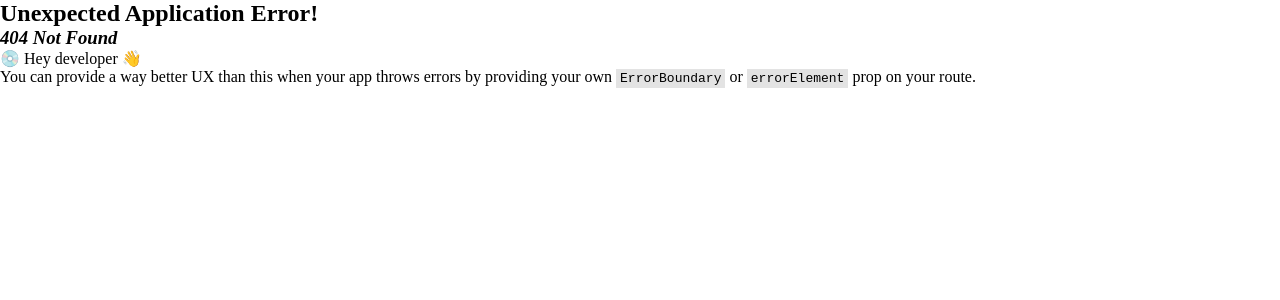
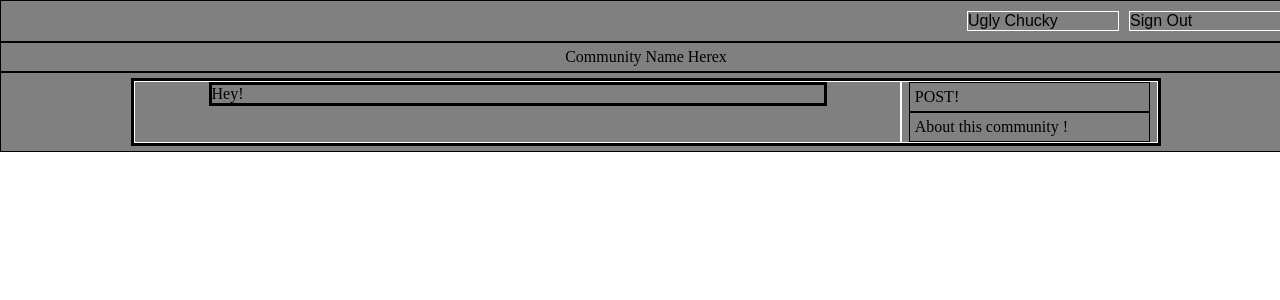
Before and after one commit to charlieum/MVP, a React (Create React App) app in the folder client/: page /submit in a window 1280 px wide. Before the commit this address had no page. Shown: the top 300 px of the page. Built offline with nearby package versions, Linux system fonts and the light colour scheme.

Commit message:
fixed css naming

```diff
--- a/client/src/App.js
+++ b/client/src/App.js
@@ -1,29 +1,47 @@
+import Navigation from './Navigation';
+import Header from './Header';
 import Body from './Body';
-import Info from './Info';
-import Root from './Root';
-import {
-  createBrowserRouter,
-  createRoutesFromElements,
-  Route,
-  RouterProvider,
-} from 'react-router-dom';
 
 function App() {
 
-  const router = createBrowserRouter(
-    createRoutesFromElements(
-      <Route path='/' element={<Root />}>
-        <Route index element={<Body />} />
-        <Route path='/info' element={<Info />} />
-      </Route>
-    )
-  )
-
   return (
     <>
-      <RouterProvider router={router}/>
+      <Navigation />
+      <Header />
+      <Body />
     </>
   );
 }
 
 export default App;
+
+
+// import Body from './Body';
+// import Info from './Info';
+// import Root from './Root';
+// import {
+//   createBrowserRouter,
+//   createRoutesFromElements,
+//   Route,
+//   RouterProvider,
+// } from 'react-router-dom';
+
+// function App() {
+
+//   const router = createBrowserRouter(
+//     createRoutesFromElements(
+//       <Route path='/' element={<Root />}>
+//         <Route index element={<Body />} />
+//         <Route path='/info' element={<Info />} />
+//       </Route>
+//     )
+//   )
+
+//   return (
+//     <>
+//       <RouterProvider router={router}/>
+//     </>
+//   );
+// }
+
+// export default App;
--- a/client/src/Body.js
+++ b/client/src/Body.js
@@ -1,30 +1,36 @@
-import Post from './Post';
+import Root from './Root';
 import Info from './Info';
-import axios from 'axios';
-import { useEffect, useState } from 'react';
-import { BodyAll, BodyContent, BodyMain, BodySide } from './Css.style';
+import Posts from './Posts';
+import Submit from './Submit';
+
+import {
+  createBrowserRouter,
+  createRoutesFromElements,
+  Route,
+  RouterProvider,
+} from 'react-router-dom';
+
+import {
+  BodyAll,
+  BodyContent,
+  BodySide
+} from './Css.style';
 
 function Body () {
-  const [allPosts, setAllPosts] = useState([]);
 
-  useEffect(() => {
-    axios.get('http://localhost:8080/posts')
-      .then((response) => {
-        setAllPosts(response.data);
-      })
-      .catch((error) => {
-        console.log('error');
-      })
-  }, []);
+  const router = createBrowserRouter(
+    createRoutesFromElements(
+      <Route path='/' element={<Root />}>
+        <Route index element={<Posts />} />
+        <Route path='/submit' element={<Submit />} />
+      </Route>
+    )
+  )
 
   return (
     <BodyAll>
       <BodyContent>
-        <BodyMain>
-          {allPosts.map((singlePost) => (
-            <Post singlePost={singlePost} />
-          ))}
-        </BodyMain>
+        <RouterProvider router={router}/>
         <BodySide>
           <Info />
         </BodySide>
@@ -34,3 +40,26 @@ function Body () {
 }
 
 export default Body;
+
+
+// import Info from './Info';
+// import Posts from './Posts';
+// import { BodyAll, BodyContent, BodyMain, BodySide } from './Css.style';
+
+// function Body () {
+
+//   return (
+//     <BodyAll>
+//       <BodyContent>
+//         <BodyMain>
+//           <Posts />
+//         </BodyMain>
+//         <BodySide>
+//           <Info />
+//         </BodySide>
+//       </BodyContent>
+//     </BodyAll>
+//   );
+// }
+
+// export default Body;
--- a/client/src/Css.style.js
+++ b/client/src/Css.style.js
@@ -49,7 +49,7 @@ export const BodyAll = styled.div`
 export const BodyContent = styled.div`
   display: flex;
   width: 80%;
-  border: 1px black solid;
+  border: 3px black solid;
 `
 
 export const BodyMain = styled.div`
@@ -70,7 +70,7 @@ export const BodySide = styled.div`
   border: 1px white solid;
 `
 
-export const PostSingle = styled.div`
+export const MainContent = styled.div`
   display: flex;
   flex-direction: column;
   width: 95%;
@@ -78,7 +78,7 @@ export const PostSingle = styled.div`
   border: 1px black solid;
 `
 
-export const InfoAll = styled.div`
+export const SideContent = styled.div`
   display: flex;
   width: 90%;
   padding: 5px;
--- a/client/src/Info.js
+++ b/client/src/Info.js
@@ -1,10 +1,15 @@
-import { InfoAll } from './Css.style.js';
+import { SideContent } from './Css.style.js';
 
 function Post () {
   return (
-    <InfoAll>
-      Hey
-    </InfoAll>
+    <>
+      <SideContent>
+        POST!
+      </SideContent>
+      <SideContent>
+        About this community !
+      </SideContent>
+    </>
   );
 }
 
--- a/client/src/Post.js
+++ b/client/src/Post.js
@@ -1,13 +1,13 @@
-import { PostSingle } from './Css.style.js';
+import { MainContent } from './Css.style.js';
 
 function Post ({singlePost}) {
   console.log(singlePost);
   return (
-    <PostSingle>
+    <MainContent>
       {singlePost.user}, {singlePost.data}
       <p>{singlePost.title}</p>
       <p>{singlePost.body}</p>
-    </PostSingle>
+    </MainContent>
   );
 }
 
--- /dev/null
+++ b/client/src/Posts.js
@@ -0,0 +1,28 @@
+import Post from './Post';
+import axios from 'axios';
+import { useEffect, useState } from 'react';
+
+function Posts () {
+  const [allPosts, setAllPosts] = useState([]);
+
+  useEffect(() => {
+    axios.get('http://localhost:8080/posts')
+      .then((response) => {
+        setAllPosts(response.data);
+      })
+      .catch((error) => {
+        console.log('error');
+      })
+  }, []);
+  if (allPosts !== []) {
+    return (
+      <>
+        {allPosts.map((singlePost) => (
+          <Post singlePost={singlePost} />
+        ))}
+      </>
+    );
+  }
+}
+
+export default Posts;
--- a/client/src/Root.js
+++ b/client/src/Root.js
@@ -1,19 +1,34 @@
-import Navigation from './Navigation';
-import Header from './Header';
+import { BodyMain } from './Css.style';
 import {
   Outlet,
 } from 'react-router-dom';
 
 function Root () {
   return (
-    <>
-      <Navigation />
-      <Header />
-      <>
-        <Outlet />
-      </>
-    </>
+    <BodyMain>
+      <Outlet />
+    </BodyMain>
   );
 }
 
 export default Root;
+
+// import Navigation from './Navigation';
+// import Header from './Header';
+// import {
+//   Outlet,
+// } from 'react-router-dom';
+
+// function Root () {
+//   return (
+//     <>
+//       <Navigation />
+//       <Header />
+//       <>
+//         <Outlet />
+//       </>
+//     </>
+//   );
+// }
+
+// export default Root;
--- /dev/null
+++ b/client/src/Submit.js
@@ -0,0 +1,11 @@
+import { BodyContent } from './Css.style.js';
+
+function Submit () {
+  return (
+    <BodyContent>
+      Hey!
+    </BodyContent>
+  );
+}
+
+export default Submit;
```
